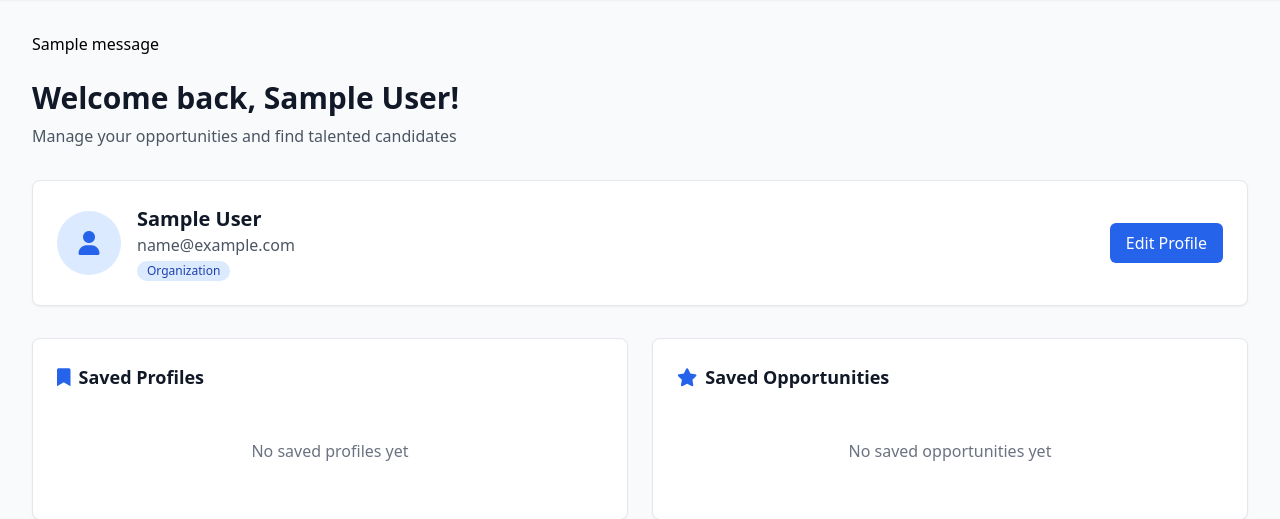
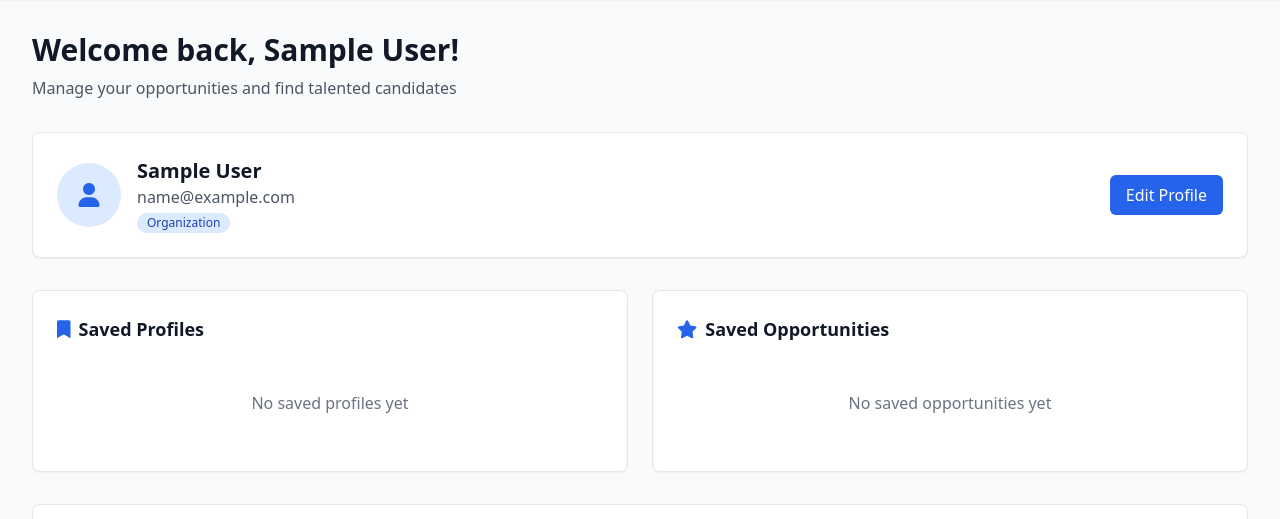
Before and after one commit to PrathyushY/InterSpark, a Flask app: page /dashboard in a window 1280 px wide. Shown: the part 64-583 px from the top of the page. Run offline with Flask 3, Linux system fonts and the light colour scheme; the visitor is signed in with stand-in values (Sample User, id 1); one stand-in notice (Sample message) is shown; data that the repository does not hold is empty; parts of the project's set-up code (start-up, migrations or seed data) failed here and were passed over; some libraries are stand-ins or nearby versions.

Commit message:
remove unnecesary code

```diff
--- a/templates/dashboard.html
+++ b/templates/dashboard.html
@@ -4,17 +4,6 @@
 
 {% block content %}
     <div class="max-w-7xl mx-auto px-4 sm:px-6 lg:px-8 py-8">
-        <!-- Flash messages -->
-        {% with messages = get_flashed_messages(with_categories=true) %}
-            {% if messages %}
-                {% for category, message in messages %}
-                    <div class="alert alert-{% if category == 'error' %}error{% elif category == 'success' %}success{% else %}info{% endif %} mb-6">
-                        {{ message }}
-                    </div>
-                {% endfor %}
-            {% endif %}
-        {% endwith %}
-
         <!-- Welcome Header -->
         <div class="mb-8">
             <h1 class="text-3xl font-bold text-gray-900">Welcome back, {{ user.name }}!</h1>
```
